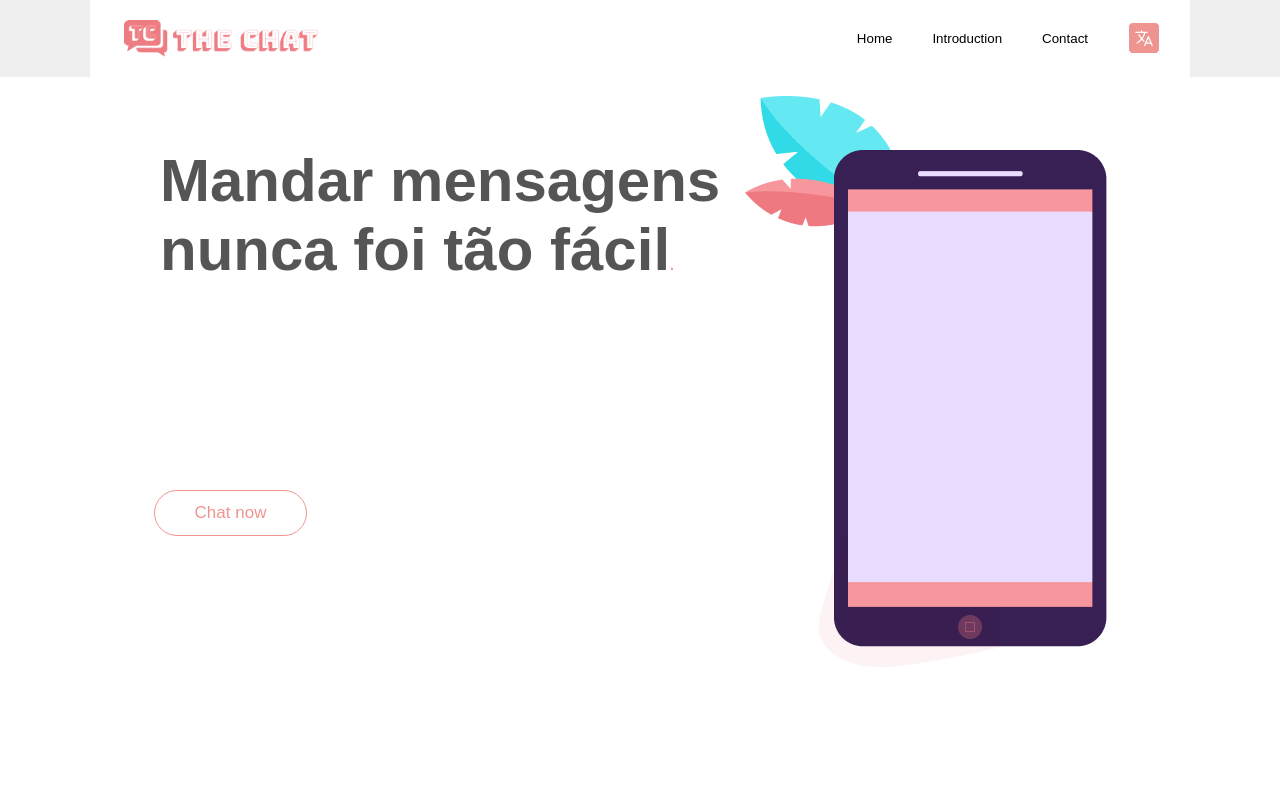
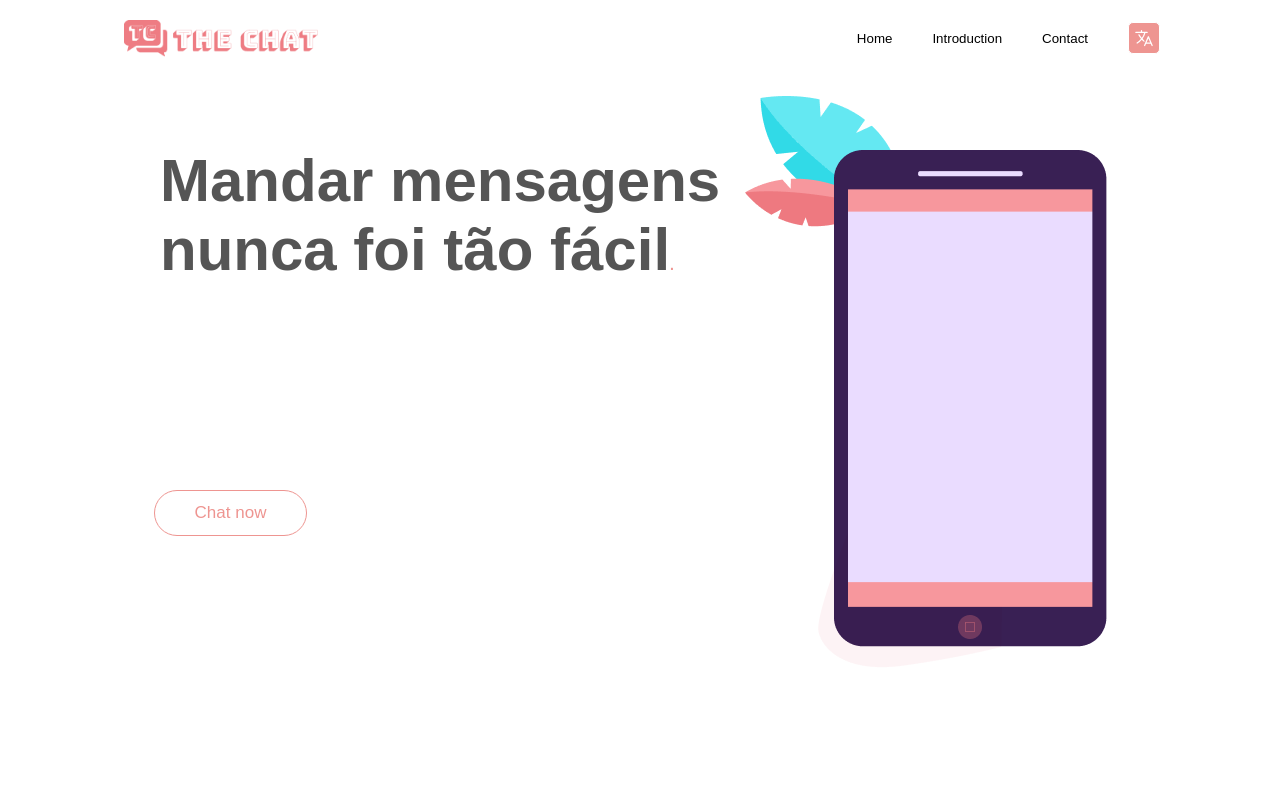
Before and after one commit to GustafXL/the-chat-web, a Next.js app: page / in a window 1280 px wide. Shown: the top 800 px of the page. Built offline with nearby package versions, Linux system fonts and the light colour scheme.

Commit message:
testing commit

```diff
--- a/src/styles/HeaderMenu.module.css
+++ b/src/styles/HeaderMenu.module.css
@@ -3,7 +3,7 @@
     width: 100%;
     max-width: 100%;
     align-items: center;
-    background-color: var(--color-theme);
+    /* background-color: var(--color-theme); */
     position: fixed;
     z-index: 999;
     top: 0;
```
